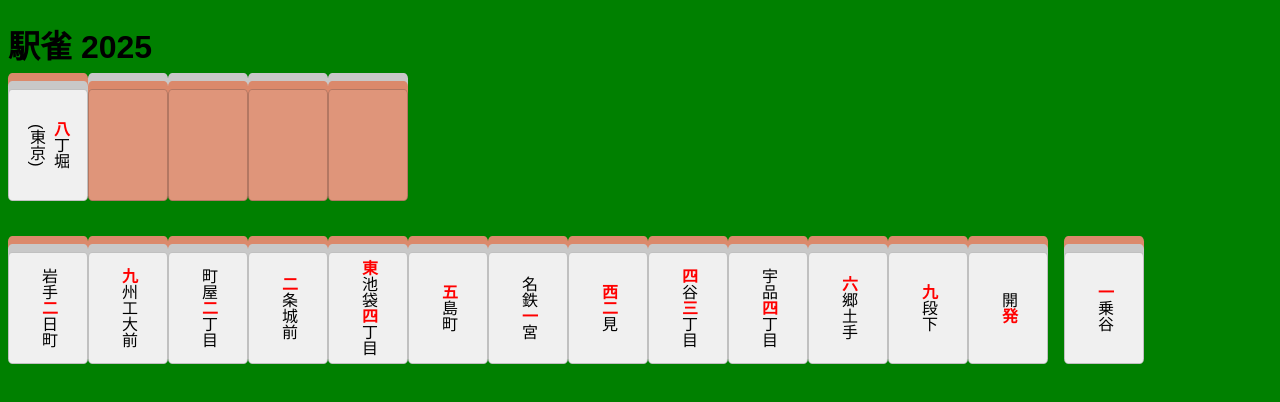
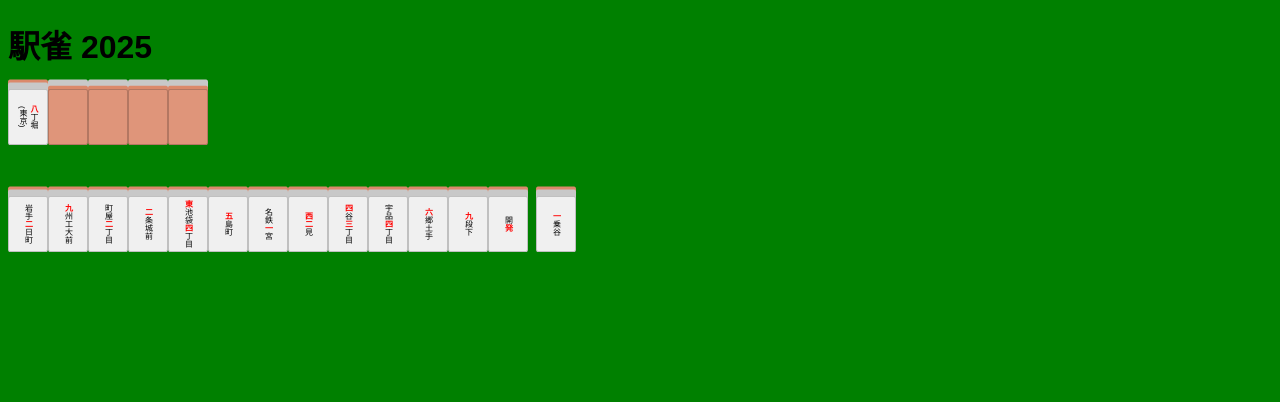
Before and after one commit to sakots/Ekijan, a React (Vite) app: page / in a window 1280 px wide. Both pictures are taken after a click on the button "スタート". Shown: the top 402 px of the page. Built offline with nearby package versions, Linux system fonts and the light colour scheme.

Commit message:
牌サイズ

```diff
--- a/src/styles/Tiles.css
+++ b/src/styles/Tiles.css
@@ -4,28 +4,28 @@ body {
 
 .dora, .uraDora {
   display: inline-block;
-  margin-right: 1rem;
+  margin-right: 0.5rem;
   & button {
     display: inline-block;
     position: relative;
     font-size: 0;
     text-align: center;
-    width: 5rem;
-    height: 7rem;
+    width: 2.5rem;
+    height: 3.5rem;
     margin: 0;
     padding: 0;
     writing-mode: vertical-rl;
     border: 1px solid rgba(0,0,0,0.2);
     border-radius: 5%;
-    box-shadow: 0 -0.5rem rgb(219, 137, 107), 0 -1rem rgb(200, 200, 200);
+    box-shadow: 0 -0.2rem rgb(219, 137, 107), 0 -0.6rem rgb(200, 200, 200);
     background: rgb(223, 149, 122);
     color: rgb(223, 149, 122);
   }
   & > button:first-child {
-    font-size: 1rem;
+    font-size: 0.5rem;
     background-color: rgb(240,240,240);
     color: black;
-    box-shadow: 0 -0.5rem rgb(200,200,200), 0 -1rem rgb(219, 137, 107);
+    box-shadow: 0 -0.4rem rgb(200,200,200), 0 -0.6rem rgb(219, 137, 107);
     & > span {
       color: red;
       font-weight: bold;
@@ -43,10 +43,10 @@ body {
   & button {
     display: inline-block;
     position: relative;
-    font-size: 1rem;
+    font-size: 0.5rem;
     text-align: center;
-    width: 5rem;
-    height: 7rem;
+    width: 2.5rem;
+    height: 3.5rem;
     margin: 0;
     padding: 0;
     writing-mode: vertical-rl;
@@ -54,16 +54,16 @@ body {
     border-radius: 5%;
     background-color: rgb(240,240,240);
     color: black;
-    box-shadow: 0 -0.5rem rgb(200,200,200), 0 -1rem rgb(219, 137, 107);
+    box-shadow: 0 -0.4rem rgb(200,200,200), 0 -0.6rem rgb(219, 137, 107);
     & span {
       color: red;
       font-weight: bold;
     }
   }
   & button:hover {
-    top: -1rem;
+    top: -0.5rem;
   }
   & button:last-child {
-    margin-left: 1rem;
+    margin-left: 0.5rem;
   }
 }
```
